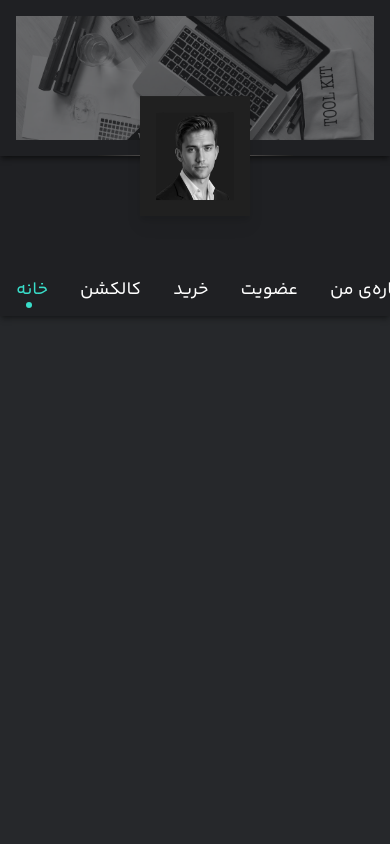
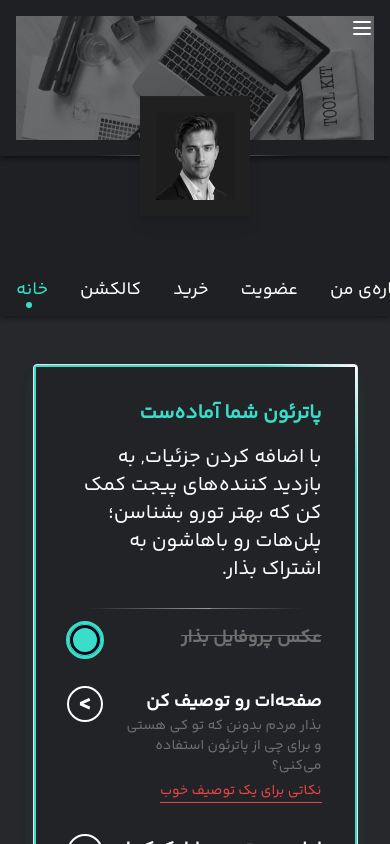
Before and after one commit to kolako54/shaya, a React (Vite) app: page /creator in a window 390 px wide. Shown: the top 844 px of the page. Built offline with nearby package versions, Linux system fonts and the light colour scheme.

Commit message:
fix: modify creator page content

```diff
--- a/src/features/Creator-dashboard/components/MobileCreatorSidebar.tsx
+++ b/src/features/Creator-dashboard/components/MobileCreatorSidebar.tsx
@@ -9,12 +9,12 @@ export const MobileCreatorSidebar = () => {
   const [isOpen, setIsOpen] = useState(false);
 
   return (
-    <div className="z-10">
+    <div>
       <Menu
         size="1.5rem"
         onClick={() => setIsOpen(true)}
         className={twMerge(
-          "cursor-pointer absolute top-4 right-4 text-white transition-all duration-500 hover:scale-110 sm:hidden",
+          "cursor-pointer z-20 absolute top-4 right-4 text-white transition-all duration-500 hover:scale-110 sm:hidden",
           isOpen ? "hidden" : "",
         )}
       />
--- a/src/features/Creator-dashboard/containers/CreatorPage.tsx
+++ b/src/features/Creator-dashboard/containers/CreatorPage.tsx
@@ -1,10 +1,17 @@
+import { Outlet } from "react-router-dom";
+
 import { CreatorHeader } from "../components/CreatorHeader";
 import { CreatorSidebar } from "../components/CreatorSidebar";
 
 export const CreatorPage = () => {
   return (
-    <div className=" h-[100dvh] sm:flex sm:overflow-x-clip">
-      <CreatorHeader />
+    <div className="min-h-screen sm:flex sm:overflow-x-clip ">
+      <div className="grow">
+        <CreatorHeader />
+        <div className="mt-12">
+          <Outlet />
+        </div>
+      </div>
       <CreatorSidebar />
     </div>
   );
```
Also changed, not shown: src/features/Creator-dashboard/components/CreatorHeader.tsx (+2 -12 lines), src/features/Creator-dashboard/components/Home.tsx (+0 -32 lines).
